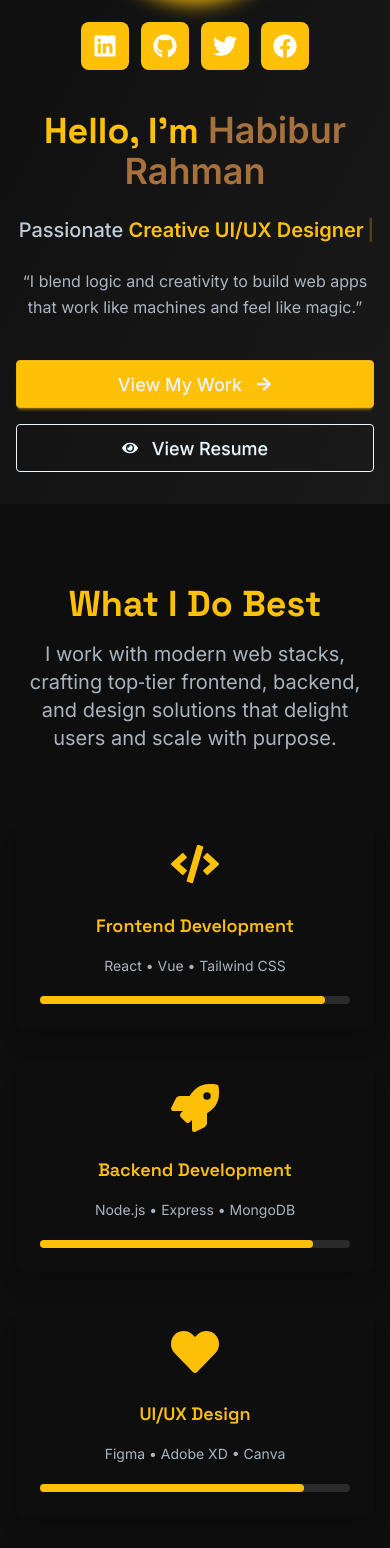
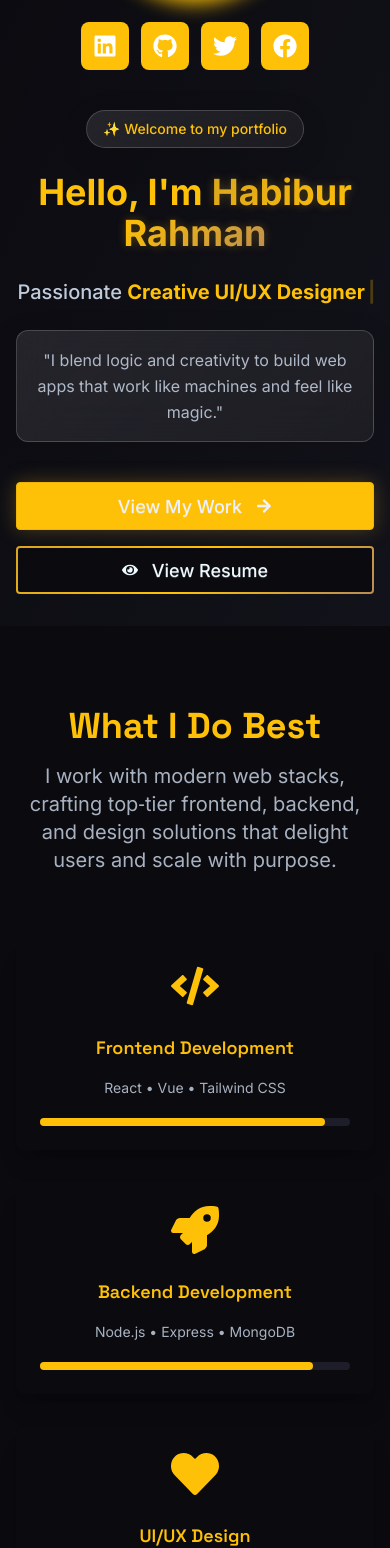
Before and after one commit to HabiburRahmanZihad/Habibur-Rahman-Zihad-Web, a React (Vite) app: page / in a window 390 px wide. Shown: the part 307-1855 px from the top of the page. Built offline with nearby package versions, Linux system fonts and the light colour scheme.

Commit message:
change the css

```diff
--- a/src/Pages/Home/Home.jsx
+++ b/src/Pages/Home/Home.jsx
@@ -3,7 +3,6 @@ import { Typewriter } from 'react-simple-typewriter';
 import { FaArrowRight, FaCode, FaRocket, FaHeart, FaEye } from 'react-icons/fa';
 import Button from '../../Components/Buttons/Button';
 import { SkillCard } from '../../Components/Cards/Card';
-import profileImage from '../../assets/MinePic/mainphoto.jpg';
 import { Link, useLocation } from 'react-router';
 import { FaLinkedin, FaGithub, FaTwitter, FaFacebook } from 'react-icons/fa';
 import { useEffect } from 'react';
@@ -20,9 +19,9 @@ const Home = () => {
 
 
 
-        useEffect(() => {
-            document.title = 'Home | Habibur Rahman Zihad';
-        }, []);
+    useEffect(() => {
+        document.title = 'Home | Habibur Rahman Zihad';
+    }, []);
 
 
     const skills = [
@@ -45,13 +44,23 @@ const Home = () => {
                     >
                         {/* Left Text */}
                         <div className="text-center lg:text-left max-w-2xl w-full">
+                            <motion.span
+                                initial={{ opacity: 0, y: 20 }}
+                                animate={{ opacity: 1, y: 0 }}
+                                transition={{ delay: 0.2, duration: 0.6 }}
+                                className="inline-block px-4 py-2 rounded-full glass-card text-sm font-medium text-primary mb-6"
+                            >
+                                ✨ Welcome to my portfolio
+                            </motion.span>
+
                             <motion.h1
                                 initial={{ opacity: 0, y: 20 }}
                                 animate={{ opacity: 1, y: 0 }}
                                 transition={{ delay: 0.4, duration: 0.6 }}
-                                className="text-4xl md:text-6xl lg:text-7xl font-bold text-primary grotesk mb-6"
+                                className="text-4xl md:text-6xl lg:text-7xl font-bold grotesk mb-6"
                             >
-                                Hello, I’m <span className="text-secondary">Habibur Rahman</span>
+                                <span className="text-primary">Hello, I'm</span>{' '}
+                                <span className="gradient-text glow-text text-primary">Habibur Rahman</span>
                             </motion.h1>
 
                             <motion.div
@@ -82,9 +91,9 @@ const Home = () => {
                                 initial={{ opacity: 0, y: 20 }}
                                 animate={{ opacity: 1, y: 0 }}
                                 transition={{ delay: 0.8, duration: 0.6 }}
-                                className="text-base md:text-lg text-base-content/70 mb-10 leading-relaxed"
+                                className="text-base md:text-lg text-base-content/70 mb-10 leading-relaxed glass-card p-4 rounded-xl"
                             >
-                                “I blend logic and creativity to build web apps that work like machines and feel like magic.”
+                                "I blend logic and creativity to build web apps that work like machines and feel like magic."
                             </motion.p>
 
                             <motion.div
@@ -94,13 +103,13 @@ const Home = () => {
                                 className="flex flex-col sm:flex-row gap-4 justify-center lg:justify-start"
                             >
                                 <Link to="/projects">
-                                    <Button variant="primary" size="lg" icon={FaArrowRight} iconPosition="right" className="btn w-full sm:w-auto">
+                                    <Button variant="primary" size="lg" icon={FaArrowRight} iconPosition="right" className="btn w-full sm:w-auto btn-premium glow">
                                         View My Work
                                     </Button>
                                 </Link>
 
                                 <Link to="https://drive.google.com/file/d/1sOZMoUF9WEzITXZadlfNlYvSajeJ7AkL/view?usp=sharing" target="_blank" rel="noopener noreferrer">
-                                    <Button variant="outline" size="lg" icon={FaEye} iconPosition="left" className="btn w-full sm:w-auto">
+                                    <Button variant="outline" size="lg" icon={FaEye} iconPosition="left" className="btn w-full sm:w-auto border-gradient">
                                         View Resume
                                     </Button>
                                 </Link>
--- a/src/index.css
+++ b/src/index.css
@@ -1,8 +1,7 @@
 /* ============================
     Import Google Fonts
 ============================ */
-@import url('https://fonts.googleapis.com/css2?family=Inter:wght@400;500;600&family=Space+Grotesk:wght@400;600;700&display=swap');
-
+@import url('https://fonts.googleapis.com/css2?family=Inter:wght@400;500;600;700&family=Space+Grotesk:wght@400;500;600;700&display=swap');
 /* ============================
     Import Tailwind CSS Core
 ============================ */
@@ -51,30 +50,17 @@
     default: true;
 
     --color-primary: #FFC107;
-    /* Primary buttons, section titles, highlights, links */
     --color-secondary: #A6713D;
-    /* Secondary buttons, tech badges, timeline markers */
     --color-accent: #E8C46C;
-    /* Subtler tone than #FFEC9E — easier on dark backgrounds */
-
-    --color-neutral: ##E5E7EB;
-    /* Text color, nav links, input labels, card headers */
-    --color-base-100: #0E0E0E;
-    /* Full-page background */
-    --color-base-200: #1A1A1A;
-    /* Card backgrounds, section backgrounds */
-    --color-base-300: #2B2B2B;
-    /* Dividers, input backgrounds, hover backgrounds */
+    --color-neutral: #E5E7EB;
+    --color-base-100: #0A0A0F;
+    --color-base-200: #12121A;
+    --color-base-300: #1E1E2A;
     --color-highlight: #FFCA63;
-    /* Hover effects, active icon glow, focus rings */
     --color-info: #FFE082;
-    /* Info badges, alert components */
     --color-content: #F1F1F1;
-    /* Main readable content on dark background */
     --color-success: #4CAF50;
-    /* Green for success */
     --color-error: #EF4444;
-    /* Red for errors */
 }
 
 
@@ -84,6 +70,7 @@
 ============================ */
 * {
     font-family: 'Inter', sans-serif;
+    scroll-behavior: smooth;
 }
 
 h1, h2, h3, h4, h5, h6 {
@@ -120,6 +107,305 @@ h1, h2, h3, h4, h5, h6 {
     padding: 2px;
 }
 
-html {
-    scroll-behavior: smooth;
+/* ============================
+    Premium Animation Keyframes
+============================ */
+@keyframes float {
+    0%, 100% { transform: translateY(0px) rotate(0deg); }
+    50% { transform: translateY(-20px) rotate(5deg); }
 }
+
+@keyframes float-slow {
+    0%, 100% { transform: translateY(0px); }
+    50% { transform: translateY(-10px); }
+}
+
+@keyframes glow-pulse {
+    0%, 100% {
+        box-shadow: 0 0 20px rgba(218, 165, 32, 0.4),
+                    0 0 40px rgba(218, 165, 32, 0.2),
+                    0 0 60px rgba(218, 165, 32, 0.1);
+    }
+    50% {
+        box-shadow: 0 0 30px rgba(218, 165, 32, 0.6),
+                    0 0 60px rgba(218, 165, 32, 0.4),
+                    0 0 90px rgba(218, 165, 32, 0.2);
+    }
+}
+
+@keyframes gradient-shift {
+    0% { background-position: 0% 50%; }
+    50% { background-position: 100% 50%; }
+    100% { background-position: 0% 50%; }
+}
+
+@keyframes shimmer {
+    0% { background-position: -200% 0; }
+    100% { background-position: 200% 0; }
+}
+
+@keyframes border-glow {
+    0%, 100% { border-color: rgba(218, 165, 32, 0.3); }
+    50% { border-color: rgba(218, 165, 32, 0.8); }
+}
+
+@keyframes text-glow {
+    0%, 100% { text-shadow: 0 0 10px rgba(218, 165, 32, 0.3); }
+    50% { text-shadow: 0 0 20px rgba(218, 165, 32, 0.6), 0 0 30px rgba(218, 165, 32, 0.4); }
+}
+
+@keyframes rotate-slow {
+    from { transform: rotate(0deg); }
+    to { transform: rotate(360deg); }
+}
+
+@keyframes morph {
+    0%, 100% { border-radius: 60% 40% 30% 70% / 60% 30% 70% 40%; }
+    50% { border-radius: 30% 60% 70% 40% / 50% 60% 30% 60%; }
+}
+
+@keyframes bounce-subtle {
+    0%, 100% { transform: translateY(0); }
+    50% { transform: translateY(-5px); }
+}
+
+@keyframes fade-in-up {
+    from { opacity: 0; transform: translateY(20px); }
+    to { opacity: 1; transform: translateY(0); }
+}
+
+/* ============================
+    Premium Utility Classes
+============================ */
+
+/* Glassmorphism Effects */
+.glass {
+    background: rgba(255, 255, 255, 0.1);
+    backdrop-filter: blur(20px);
+    -webkit-backdrop-filter: blur(20px);
+    border: 1px solid rgba(255, 255, 255, 0.2);
+}
+
+.glass-dark {
+    background: rgba(0, 0, 0, 0.2);
+    backdrop-filter: blur(20px);
+    -webkit-backdrop-filter: blur(20px);
+    border: 1px solid rgba(255, 255, 255, 0.1);
+}
+
+.glass-card {
+    background: linear-gradient(135deg, rgba(255, 255, 255, 0.1) 0%, rgba(255, 255, 255, 0.05) 100%);
+    backdrop-filter: blur(20px);
+    -webkit-backdrop-filter: blur(20px);
+    border: 1px solid rgba(255, 255, 255, 0.18);
+    box-shadow: 0 8px 32px 0 rgba(0, 0, 0, 0.1);
+}
+
+/* Animated Gradient Backgrounds */
+.gradient-animated {
+    background: linear-gradient(-45deg, #DAA520, #B88B58, #FFC107, #E8C46C);
+    background-size: 400% 400%;
+    animation: gradient-shift 8s ease infinite;
+}
+
+.gradient-mesh {
+    background:
+        radial-gradient(at 40% 20%, rgba(218, 165, 32, 0.15) 0px, transparent 50%),
+        radial-gradient(at 80% 0%, rgba(184, 139, 88, 0.1) 0px, transparent 50%),
+        radial-gradient(at 0% 50%, rgba(255, 193, 7, 0.1) 0px, transparent 50%),
+        radial-gradient(at 80% 50%, rgba(232, 196, 108, 0.08) 0px, transparent 50%),
+        radial-gradient(at 0% 100%, rgba(218, 165, 32, 0.1) 0px, transparent 50%);
+}
+
+/* Glow Effects */
+.glow {
+    box-shadow: 0 0 20px rgba(218, 165, 32, 0.3);
+}
+
+.glow-text {
+    animation: text-glow 3s ease-in-out infinite;
+}
+
+.glow-ring {
+    animation: glow-pulse 3s ease-in-out infinite;
+}
+
+/* Floating Animations */
+.float {
+    animation: float 6s ease-in-out infinite;
+}
+
+.float-slow {
+    animation: float-slow 8s ease-in-out infinite;
+}
+
+/* Shimmer Effect */
+.shimmer {
+    background: linear-gradient(
+        90deg,
+        transparent 0%,
+        rgba(255, 255, 255, 0.4) 50%,
+        transparent 100%
+    );
+    background-size: 200% 100%;
+    animation: shimmer 2s infinite;
+}
+
+/* Gradient Text */
+.gradient-text {
+    background: linear-gradient(135deg, #DAA520 0%, #FFC107 50%, #B88B58 100%);
+    -webkit-background-clip: text;
+    -webkit-text-fill-color: transparent;
+    background-clip: text;
+}
+
+/* Animated Borders */
+.border-gradient {
+    border: 2px solid transparent;
+    background: linear-gradient(var(--color-base-100), var(--color-base-100)) padding-box,
+                linear-gradient(135deg, #DAA520, #FFC107, #B88B58) border-box;
+}
+
+.border-glow {
+    animation: border-glow 3s ease-in-out infinite;
+}
+
+/* Morphing Shape */
+.morph {
+    animation: morph 8s ease-in-out infinite;
+}
+
+/* Floating Orbs */
+.orb {
+    position: absolute;
+    border-radius: 50%;
+    filter: blur(40px);
+    opacity: 0.5;
+    animation: float 10s ease-in-out infinite;
+}
+
+.orb-1 {
+    width: 300px;
+    height: 300px;
+    background: radial-gradient(circle, rgba(218, 165, 32, 0.3) 0%, transparent 70%);
+    top: -100px;
+    right: -100px;
+    animation-delay: 0s;
+}
+
+.orb-2 {
+    width: 200px;
+    height: 200px;
+    background: radial-gradient(circle, rgba(255, 193, 7, 0.25) 0%, transparent 70%);
+    bottom: -50px;
+    left: -50px;
+    animation-delay: -3s;
+}
+
+.orb-3 {
+    width: 150px;
+    height: 150px;
+    background: radial-gradient(circle, rgba(184, 139, 88, 0.3) 0%, transparent 70%);
+    top: 40%;
+    left: 20%;
+    animation-delay: -5s;
+}
+
+/* 3D Card Effect */
+.card-3d {
+    transform-style: preserve-3d;
+    transition: transform 0.3s ease;
+}
+
+.card-3d:hover {
+    transform: perspective(1000px) rotateY(-5deg) rotateX(5deg) translateZ(20px);
+}
+
+/* Hover Lift Effect */
+.hover-lift {
+    transition: transform 0.3s ease, box-shadow 0.3s ease;
+}
+
+.hover-lift:hover {
+    transform: translateY(-8px);
+    box-shadow: 0 20px 40px rgba(0, 0, 0, 0.15);
+}
+
+/* Scroll Indicator */
+.scroll-indicator {
+    animation: bounce-subtle 2s ease-in-out infinite;
+}
+
+/* Premium Button Styles */
+.btn-premium {
+    position: relative;
+    overflow: hidden;
+    transition: all 0.3s ease;
+}
+
+.btn-premium::before {
+    content: '';
+    position: absolute;
+    top: 0;
+    left: -100%;
+    width: 100%;
+    height: 100%;
+    background: linear-gradient(90deg, transparent, rgba(255, 255, 255, 0.2), transparent);
+    transition: left 0.5s ease;
+}
+
+.btn-premium:hover::before {
+    left: 100%;
+}
+
+/* Image Glow Ring */
+.image-glow-ring {
+    position: relative;
+}
+
+.image-glow-ring::before {
+    content: '';
+    position: absolute;
+    inset: -4px;
+    border-radius: 50%;
+    background: linear-gradient(135deg, #DAA520, #FFC107, #B88B58, #DAA520);
+    background-size: 300% 300%;
+    animation: gradient-shift 4s ease infinite;
+    z-index: -1;
+}
+
+/* Section Divider */
+.section-divider {
+    height: 2px;
+    background: linear-gradient(90deg, transparent, #DAA520, transparent);
+}
+
+/* Custom Scrollbar */
+::-webkit-scrollbar {
+    width: 8px;
+}
+
+::-webkit-scrollbar-track {
+    background: var(--color-base-200);
+}
+
+::-webkit-scrollbar-thumb {
+    background: linear-gradient(180deg, #DAA520, #B88B58);
+    border-radius: 4px;
+}
+
+::-webkit-scrollbar-thumb:hover {
+    background: linear-gradient(180deg, #FFC107, #DAA520);
+}
+
+/* Selection Styling */
+::selection {
+    background: rgba(218, 165, 32, 0.3);
+    color: inherit;
+}
+
+/* Focus Styles */
+*:focus-visible {
+    outline: 2px solid #DAA520;
+    outline-offset: 2px;
+}
```
